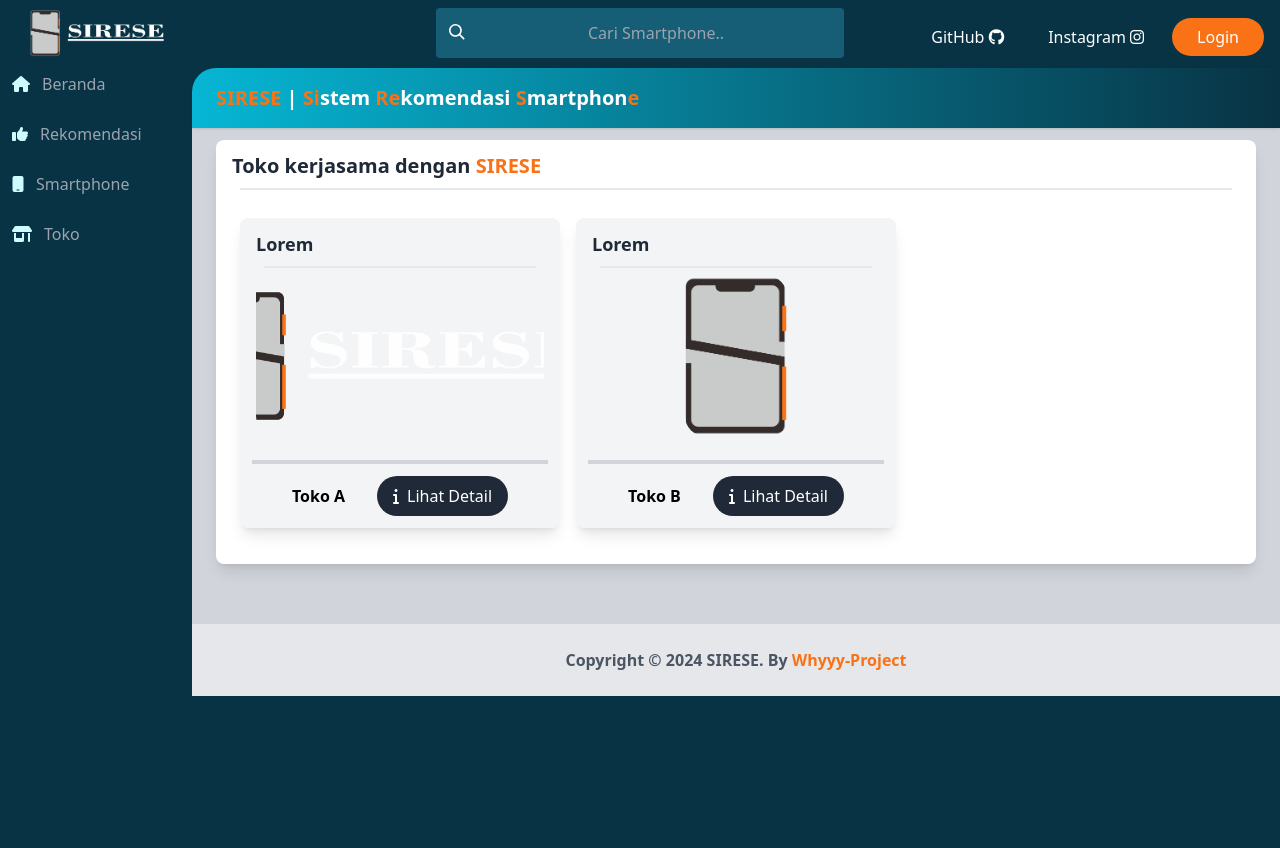
After one commit to whyyy-project/SIRESE, a CodeIgniter 4 app: template app/Views/public/toko.php in a window 1280 px wide. The commit adds this page. Run offline with PHP 8.4 and a stand-in for CodeIgniter, Linux system fonts and the light colour scheme; the template is opened without the code that fills it, so the values that code supplies are empty; some libraries are stand-ins or nearby versions.

Commit message:
update changes rating to shop

```diff
--- a/app/Config/Routes.php
+++ b/app/Config/Routes.php
@@ -9,4 +9,4 @@ $routes->get('/', 'PublicPagesController::index');
 $routes->get('/data-smartphone', 'PublicPagesController::smartphone');
 $routes->get('/search', 'PublicPagesController::hasilCari');
 $routes->get('/detail-smarthpone/(:segment)', 'PublicPagesController::detailSmartphone/$1');
-$routes->get('/rating', 'PublicPagesController::rating');
+$routes->get('/toko', 'PublicPagesController::toko');
--- a/app/Database/Migrations/2024-04-22-120856_SmartphoneMigration.php
+++ b/app/Database/Migrations/2024-04-22-120856_SmartphoneMigration.php
@@ -68,7 +68,8 @@ class SmartphoneMigration extends Migration
                 'constraint' => 255,
             ],
             'ram' => [
-                'type' => 'ENUM("2","3","4","6","8","12","18","24")',
+                'type' => 'VARCHAR',
+                'constraint' => 255,
             ],
             'rom' => [
                 'type' => 'ENUM("16","32","64","128","256","512","1000")',
--- a/app/Database/Seeds/DataSmartphone.php
+++ b/app/Database/Seeds/DataSmartphone.php
@@ -50,8 +50,8 @@ class DataSmartphone extends Seeder
                 'os' => 'Android 13',
                 'chipset' => 'Snapdragon 8 Gen 2',
                 'cpu' => 'Octa-core',
-                'ram' => '8',
-                'rom' => '128',
+                'ram' => '16',
+                'rom' => '512',
                 'main_camera' => '50',
                 'main_type' => 'DUAL',
                 'main_video' => '8K 24FPS, 4K 30/60FPS',
--- a/app/Models/SmartphoneModel.php
+++ b/app/Models/SmartphoneModel.php
@@ -52,7 +52,7 @@ return $query->getResult();
             $builder->orlike('os', $word);
             $builder->orlike('ram', $word);
             $builder->orlike('rom', $word);
-            $builder->groupEnd(); // Mengakhiri grup OR.
+            $builder->groupEnd();
         }
         return $builder->get()->getResultArray();
     }
--- a/app/Views/partials/sidebar.php
+++ b/app/Views/partials/sidebar.php
@@ -20,8 +20,8 @@
                     </a>
                 </li>
                 <li class="mr-3 flex-1" id="option">
-                    <a href="<?= base_url() ?>rating" id="<?= $page == "rating" ? "active" : "" ?>" class="block py-1 md:py-3 pl-1 align-middle no-underline border-b-2 border-cyan-950">
-                        <i class="fa-solid fa-star-half-stroke pr-0 md:pr-3"></i><span class="pb-1 md:pb-0 text-xs md:text-base text-gray-600 md:text-gray-400 block md:inline-block">Rating System</span>
+                    <a href="<?= base_url() ?>toko" id="<?= $page == "toko" ? "active" : "" ?>" class="block py-1 md:py-3 pl-1 align-middle no-underline border-b-2 border-cyan-950">
+                        <i class="fa-solid fa-shop pr-0 md:pr-3"></i><span class="pb-1 md:pb-0 text-xs md:text-base text-gray-600 md:text-gray-400 block md:inline-block">Toko</span>
                     </a>
                 </li>
             </ul>
--- a/app/Views/public/data-smartphone.php
+++ b/app/Views/public/data-smartphone.php
@@ -26,6 +26,7 @@
                                 </div>
                                 <div class="mt-2 text-gray-800">
                                     <p><span class="font-bold"> Merek : </span> <?= $data['merek'] ?></p>
+                                    <p><span class="font-bold"> RAM/ROM : </span> <?= $data['ram'] ?>/<?= $data['rom'] ?> GB</p>
                                     <p><span class="font-bold">Harga : Rp. </span><?= number_format($data['harga'], 0, ',', '.'); ?></p>
                                 </div>
                             </div>
--- a/app/Views/public/hasil-cari.php
+++ b/app/Views/public/hasil-cari.php
@@ -11,7 +11,7 @@
     <div class="bg-white shadow-lg rounded-lg mt-3 mx-6 pb-5 overflow-hidden">
         <h1 class="text-2xl font-bold text-gray-800 ml-4 mt-3 text-base md:text-lg">Hasil <span class="text-orange-500"> Pencarian</span></h1>
         <div class="border border-gray-200 m-4 mb-2"></div>
-        <p class="ml-4 mb-2">Hasil dari kata kunci <strong class="text-orange-700 uppercase"><?= $search ?></strong></p>
+        <p class="ml-4 mb-2">Ditemukan  <i class="text-red-700">*<?= $total ?></i> dari kata kunci <strong class="text-orange-700 uppercase"><?= $search ?></strong></p>
         <div class="flex flex-wrap mx-3">
             <!-- Tampilan Pagination -->
             <?php foreach ($smartphone as $data) : ?>
@@ -26,6 +26,7 @@
                                 </div>
                                 <div class="mt-2 text-gray-800">
                                     <p><span class="font-bold"> Merek : </span> <?= $data['merek'] ?></p>
+                                    <p><span class="font-bold"> RAM/ROM : </span> <?= $data['ram'] ?>/<?= $data['rom'] ?> GB</p>
                                     <p><span class="font-bold">Harga : Rp. </span><?= number_format($data['harga'], 0, ',', '.'); ?></p>
                                 </div>
                             </div>
--- /dev/null
+++ b/app/Views/public/toko.php
@@ -0,0 +1,65 @@
+<?php $this->extend('public/template') ?>
+
+<?php $this->section('content') ?>
+
+<div class="main-content flex-1 bg-gray-300 mt-16 md:mt-2">
+    <div class="bg-cyan-950 pt-3">
+        <div class="rounded-tl-3xl bg-gradient-to-r from-cyan-500 to-cyan-950 p-4 shadow text-xl text-white">
+            <h3 class="font-bold pl-2"><span class="text-orange-500">SIRESE</span> | <span class="text-orange-500">Si</span>stem <span class="text-orange-500">Re</span>komendasi <span class="text-orange-500">S</span>martphon<span class="text-orange-500">e</span></h3>
+        </div>
+    </div>
+
+    <div class="p-2 md:p-3 mx-3">
+        <div class="bg-white shadow-lg rounded-lg pb-3 overflow-hidden">
+            <div class="px-4 py-3">
+                <h1 class="md:text-xl font-bold text-gray-800 text-base">Toko kerjasama dengan <span class="text-orange-500">SIRESE</span></h1>
+                <div class="border border-gray-200 m-2 mb-5"></div>
+                <div class="flex">
+                    <div class="w-full md:w-1/3 p-1 mb-3 md:mb-1 hover:-translate-y-1 duration-500">
+                        <div class="md:p-1">
+                            <div class="bg-gray-100 shadow-lg rounded-lg overflow-hidden">
+                                <div class="px-4 py-3">
+                                    <h1 class="text-2xl font-bold text-gray-800 text-base md:text-lg">Lorem</h1>
+                                    <div class="border border-gray-200 m-2"></div>
+                                    <div class="flex justify-center items-center mx-auto">
+                                        <img loading="lazy" src="img/logo2.png" class=" h-24 md:h-40 rounded-tr-[20px] rounded-bl-[20px] object-cover" alt="Gambar toko">
+                                    </div>
+                                </div>
+                                <div class="border-2 border-gray-300 m-3"></div>
+                                    <div class="px-4 pb-3 flex justify-center items-center">
+                                    <p><span class="font-bold mr-8 mt-8"> Toko A</p>
+                                    <a href="#" class="text-white bg-gray-800 px-3 text-sm md:text-base py-2 md:px-4 md:py-2 rounded-full hover:bg-gray-700">
+                                        <i class="fas fa-info mr-2"></i>Lihat Detail
+                                    </a>
+                                </div>
+                            </div>
+                        </div>
+                    </div>
+                    <div class="w-full md:w-1/3 p-1 mb-3 md:mb-1 hover:-translate-y-1 duration-500">
+                        <div class="md:p-1">
+                            <div class="bg-gray-100 shadow-lg rounded-lg overflow-hidden">
+                                <div class="px-4 py-3">
+                                    <h1 class="text-2xl font-bold text-gray-800 text-base md:text-lg">Lorem</h1>
+                                    <div class="border border-gray-200 m-2"></div>
+                                    <div class="flex justify-center items-center mx-auto">
+                                        <img loading="lazy" src="img/logo.png" class=" h-24 md:h-40 rounded-tr-[20px] rounded-bl-[20px] object-cover" alt="Gambar toko">
+                                    </div>
+                                </div>
+                                <div class="border-2 border-gray-300 m-3"></div>
+                                    <div class="px-4 pb-3 flex justify-center items-center">
+                                    <p><span class="font-bold mr-8 mt-8"> Toko B</p>
+                                    <a href="#" class="text-white bg-gray-800 px-3 text-sm md:text-base py-2 md:px-4 md:py-2 rounded-full hover:bg-gray-700">
+                                        <i class="fas fa-info mr-2"></i>Lihat Detail
+                                    </a>
+                                </div>
+                            </div>
+                        </div>
+                    </div>
+                </div>
+            </div>
+        </div>
+    </div>
+<!-- </div> -->
+
+
+<?php $this->endSection() ?>
```
Also changed, not shown: app/Controllers/PublicPagesController.php (+6 -6 lines), app/Views/public/rating.php (deleted, +0 -55 lines), 3 other files.
